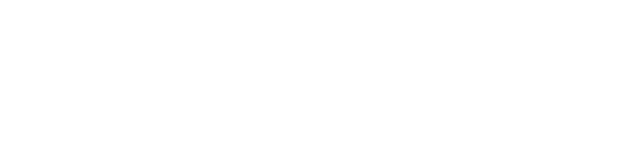
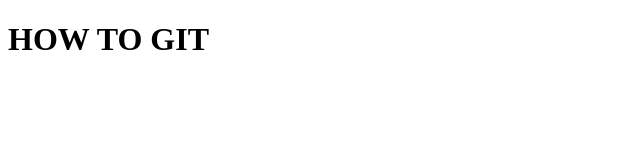
Before and after one commit to SethInFrontend/first-rep, a plain HTML site: page index.html in a window 1280 px wide. Shown: the whole page, without its empty margins (0-640 px from the left). Drawn offline with Linux system fonts and the light colour scheme.

Commit message:
add h1 title

```diff
--- a/index.html
+++ b/index.html
@@ -6,6 +6,6 @@
     <title>Document</title>
 </head>
 <body>
-
+    <h1>HOW TO GIT</h1>
 </body>
 </html>
```
